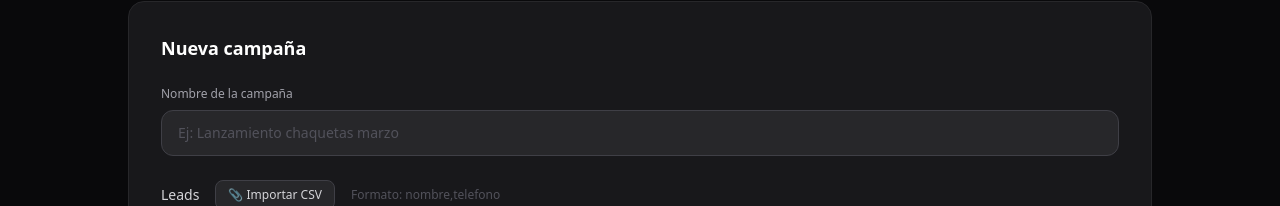
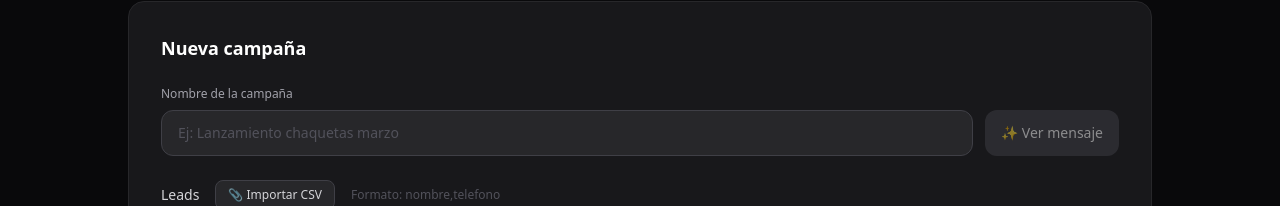
Before and after one commit to RBFiki/Fikora, a Next.js app: page /dashboard/campanas in a window 1280 px wide. Both pictures are taken after a click on the button "+ Nueva campaña". Shown: the part 184-390 px from the top of the page. Built offline with nearby package versions, Linux system fonts and the light colour scheme; no server answers; the database is empty.

Commit message:
Mensajes de campana generados con IA

```diff
--- a/app/api/campanas/[id]/route.ts
+++ b/app/api/campanas/[id]/route.ts
@@ -1,8 +1,37 @@
 import { NextRequest, NextResponse } from "next/server";
 import { supabase } from "@/lib/supabase";
 import twilio from "twilio";
+import OpenAI from "openai";
 
 const twilioClient = twilio(process.env.TWILIO_ACCOUNT_SID, process.env.TWILIO_AUTH_TOKEN);
+const openai = new OpenAI({ apiKey: process.env.OPENAI_API_KEY });
+
+async function generarMensaje(nombreLead: string | null, campana: string, agente: string, empresa: string, producto: string, tono: string): Promise<string> {
+  try {
+    const res = await openai.chat.completions.create({
+      model: "gpt-4o-mini",
+      messages: [
+        {
+          role: "system",
+          content: `Eres ${agente} de ${empresa}. Tu tono es ${tono}.
+Genera un mensaje de WhatsApp de apertura para una campaña llamada "${campana}".
+El mensaje debe:
+- Ser corto (máximo 3 líneas)
+- Sonar natural y humano, no como spam
+- Mencionar brevemente el producto: ${producto}
+- Terminar con una pregunta abierta que invite a responder
+- ${nombreLead ? `Empezar con "Hola ${nombreLead}!"` : 'Empezar con "Hola!"'}
+Responde SOLO con el mensaje, sin comillas ni explicaciones.`
+        }
+      ],
+      max_tokens: 150,
+    });
+    return res.choices[0].message.content ?? "";
+  } catch {
+    const saludo = nombreLead ? `Hola ${nombreLead}!` : "Hola!";
+    return `${saludo} Soy ${agente} de ${empresa}. Te escribo por nuestra campaña "${campana}" — tenemos algo especial en ${producto} que creo puede interesarte. ¿Tienes un momento?`;
+  }
+}
 
 export async function POST(request: NextRequest, { params }: { params: { id: string } }) {
   try {
@@ -13,6 +42,7 @@ export async function POST(request: NextRequest, { params }: { params: { id: str
       .single();
 
     if (!campana) return NextResponse.json({ error: "Campana no encontrada" }, { status: 404 });
+    if (campana.estado !== "borrador") return NextResponse.json({ error: "La campaña ya fue iniciada" }, { status: 400 });
 
     const { data: bot } = await supabase
       .from("bots")
@@ -26,30 +56,29 @@ export async function POST(request: NextRequest, { params }: { params: { id: str
       .eq("campana_id", params.id)
       .eq("estado", "pendiente");
 
-    if (!leads?.length) {
-      return NextResponse.json({ error: "No hay leads pendientes" }, { status: 400 });
-    }
+    if (!leads?.length) return NextResponse.json({ error: "No hay leads pendientes" }, { status: 400 });
 
     const agente = bot?.nombre_agente || "Sara";
     const empresa = bot?.nombre_empresa || "nuestra empresa";
     const producto = bot?.producto || "nuestros productos";
-
-    const mensajeInicial = `Hola! Soy ${agente} de ${empresa}. Te contacto porque creemos que ${producto} puede ser justo lo que necesitas. ¿Tienes un momento para contarte más?`;
+    const tono = bot?.tono || "profesional y amable";
 
     let enviados = 0;
     const errores = [];
 
     for (const lead of leads) {
       try {
+        const mensaje = await generarMensaje(lead.nombre, campana.nombre, agente, empresa, producto, tono);
+
         await twilioClient.messages.create({
           from: process.env.TWILIO_WHATSAPP_NUMBER,
           to: lead.telefono,
-          body: (lead.nombre ? `Hola ${lead.nombre}! ` : "Hola! ") + `Soy ${agente} de ${empresa}. Te contacto porque creemos que ${producto} puede ser justo lo que necesitas. ¿Tienes un momento para contarte más?`,
+          body: mensaje,
         });
 
         await supabase.from("leads").update({
           estado: "contactado",
-          mensaje_inicial: mensajeInicial,
+          mensaje_inicial: mensaje,
           contactado_at: new Date().toISOString(),
         }).eq("id", lead.id);
 
--- /dev/null
+++ b/app/api/campanas/preview/route.ts
@@ -0,0 +1,46 @@
+import { NextRequest, NextResponse } from "next/server";
+import { supabase } from "@/lib/supabase";
+import OpenAI from "openai";
+
+const openai = new OpenAI({ apiKey: process.env.OPENAI_API_KEY });
+
+export async function POST(request: NextRequest) {
+  try {
+    const { nombre, nombreLead } = await request.json();
+
+    const { data: bot } = await supabase
+      .from("bots")
+      .select("*")
+      .eq("id", "00000000-0000-0000-0000-000000000001")
+      .single();
+
+    const agente = bot?.nombre_agente || "Sara";
+    const empresa = bot?.nombre_empresa || "nuestra empresa";
+    const producto = bot?.producto || "nuestros productos";
+    const tono = bot?.tono || "profesional y amable";
+
+    const res = await openai.chat.completions.create({
+      model: "gpt-4o-mini",
+      messages: [
+        {
+          role: "system",
+          content: `Eres ${agente} de ${empresa}. Tu tono es ${tono}.
+Genera un mensaje de WhatsApp de apertura para una campaña llamada "${nombre}".
+El mensaje debe:
+- Ser corto (máximo 3 líneas)
+- Sonar natural y humano, no como spam
+- Mencionar brevemente el producto: ${producto}
+- Terminar con una pregunta abierta que invite a responder
+- ${nombreLead ? `Empezar con "Hola ${nombreLead}!"` : 'Empezar con "Hola!"'}
+Responde SOLO con el mensaje, sin comillas ni explicaciones.`
+        }
+      ],
+      max_tokens: 150,
+    });
+
+    return NextResponse.json({ mensaje: res.choices[0].message.content });
+  } catch (error) {
+    console.error("Error:", error);
+    return NextResponse.json({ error: "Error generando preview" }, { status: 500 });
+  }
+}
--- a/app/dashboard/campanas/page.tsx
+++ b/app/dashboard/campanas/page.tsx
@@ -12,6 +12,8 @@ export default function Campanas() {
   const [nombre, setNombre] = useState("");
   const [leads, setLeads] = useState<Lead[]>([{ nombre: "", telefono: "" }]);
   const [cargando, setCargando] = useState(false);
+  const [previewing, setPreviewing] = useState(false);
+  const [preview, setPreview] = useState("");
   const [iniciando, setIniciando] = useState<string | null>(null);
   const [mensaje, setMensaje] = useState("");
   const fileRef = useRef<HTMLInputElement>(null);
@@ -48,6 +50,24 @@ export default function Campanas() {
   };
   const eliminarLead = (i: number) => setLeads(leads.filter((_, idx) => idx !== i));
 
+  const generarPreview = async () => {
+    if (!nombre) return;
+    setPreviewing(true);
+    try {
+      const res = await fetch("/api/campanas/preview", {
+        method: "POST",
+        headers: { "Content-Type": "application/json" },
+        body: JSON.stringify({ nombre, nombreLead: leads[0]?.nombre || null }),
+      });
+      const data = await res.json();
+      if (data.mensaje) setPreview(data.mensaje);
+    } catch {
+      setPreview("Error generando preview.");
+    } finally {
+      setPreviewing(false);
+    }
+  };
+
   const crearCampana = async () => {
     if (!nombre || !leads.filter((l) => l.telefono).length) return;
     setCargando(true);
@@ -61,6 +81,7 @@ export default function Campanas() {
       setCreando(false);
       setNombre("");
       setLeads([{ nombre: "", telefono: "" }]);
+      setPreview("");
       setMensaje("Campaña creada. Cuando estés listo presiona Iniciar.");
       cargarCampanas();
     } catch {
@@ -108,8 +129,9 @@ export default function Campanas() {
         </div>
 
         {mensaje && (
-          <div className="mb-6 bg-zinc-900 border border-zinc-700 rounded-xl px-4 py-3">
+          <div className="mb-6 bg-zinc-900 border border-zinc-700 rounded-xl px-4 py-3 flex justify-between items-center">
             <p className="text-zinc-300 text-sm">{mensaje}</p>
+            <button onClick={() => setMensaje("")} className="text-zinc-600 hover:text-zinc-400 text-xs">✕</button>
           </div>
         )}
 
@@ -119,13 +141,32 @@ export default function Campanas() {
 
             <div className="mb-6">
               <label className="block text-zinc-400 text-xs mb-2">Nombre de la campaña</label>
-              <input
-                value={nombre}
-                onChange={(e) => setNombre(e.target.value)}
-                placeholder="Ej: Lanzamiento chaquetas marzo"
-                className="w-full bg-zinc-800 border border-zinc-700 rounded-xl px-4 py-3 text-white placeholder-zinc-600 focus:outline-none focus:border-green-500 transition-colors text-sm"
-              />
+              <div className="flex gap-3">
+                <input
+                  value={nombre}
+                  onChange={(e) => { setNombre(e.target.value); setPreview(""); }}
+                  placeholder="Ej: Lanzamiento chaquetas marzo"
+                  className="flex-1 bg-zinc-800 border border-zinc-700 rounded-xl px-4 py-3 text-white placeholder-zinc-600 focus:outline-none focus:border-green-500 transition-colors text-sm"
+                />
+                <button
+                  onClick={generarPreview}
+                  disabled={!nombre || previewing}
+                  className="bg-zinc-700 hover:bg-zinc-600 disabled:opacity-50 text-white px-4 py-3 rounded-xl text-sm transition-colors whitespace-nowrap"
+                >
+                  {previewing ? "..." : "✨ Ver mensaje"}
+                </button>
+              </div>
             </div>
+
+            {preview && (
+              <div className="mb-6 bg-zinc-800 border border-zinc-700 rounded-xl p-4">
+                <p className="text-zinc-400 text-xs mb-2">Preview del mensaje que recibirán:</p>
+                <p className="text-green-400 text-sm">{preview}</p>
+                <button onClick={generarPreview} disabled={previewing} className="text-zinc-500 hover:text-zinc-300 text-xs mt-2 transition-colors">
+                  {previewing ? "Generando..." : "↻ Regenerar"}
+                </button>
+              </div>
+            )}
 
             <div className="mb-4 flex items-center gap-4">
               <h3 className="text-zinc-300 text-sm font-medium">Leads</h3>
@@ -139,7 +180,7 @@ export default function Campanas() {
               <span className="text-zinc-600 text-xs">Formato: nombre,telefono</span>
             </div>
 
-            <div className="space-y-3 mb-6">
+            <div className="space-y-3 mb-4">
               {leads.map((lead, i) => (
                 <div key={i} className="flex gap-3">
                   <input
@@ -174,7 +215,7 @@ export default function Campanas() {
                 {cargando ? "Creando..." : "Crear campaña"}
               </button>
               <button
-                onClick={() => setCreando(false)}
+                onClick={() => { setCreando(false); setPreview(""); }}
                 className="text-zinc-400 hover:text-white px-6 py-3 rounded-xl text-sm transition-colors"
               >
                 Cancelar
```
